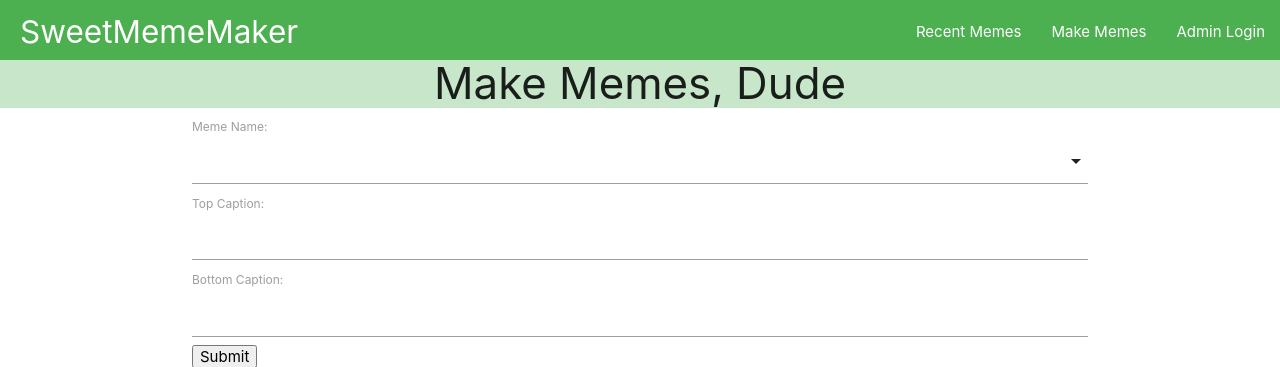
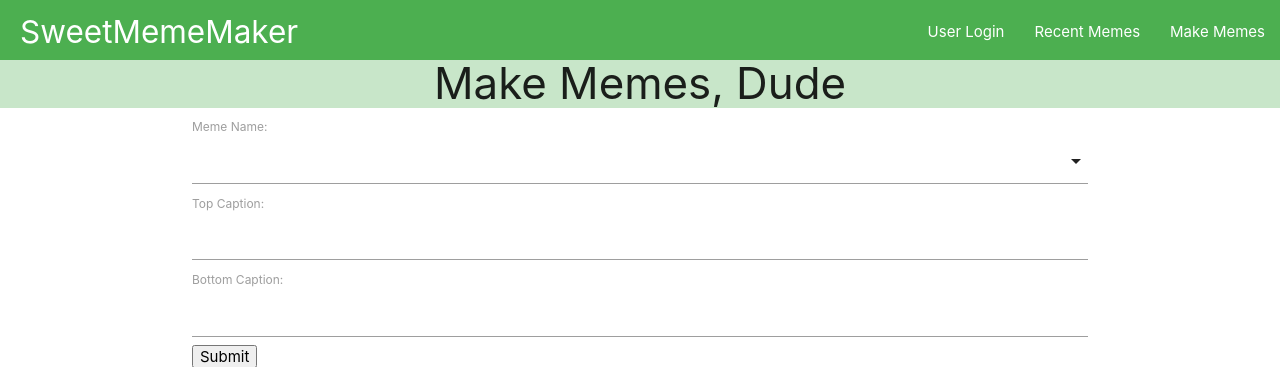
Before and after one commit to AaronPerk/DjangoProject, a Django app: page /memes/make_memes/ in a window 1280 px wide. Shown: the top 367 px of the page. Run offline with Django 3.2, Linux system fonts and the light colour scheme; parts of the project's set-up code (start-up, migrations or seed data) failed here and were passed over.

Commit message:
Implemented user auth

```diff
--- a/DjangoProject/settings.py
+++ b/DjangoProject/settings.py
@@ -131,3 +131,5 @@ USE_TZ = True
 # https://docs.djangoproject.com/en/1.11/howto/static-files/
 
 STATIC_URL = '/static/'
+LOGIN_REDIRECT_URL = '/'
+LOGOUT_REDIRECT_URL = '/'
--- a/DjangoProject/urls.py
+++ b/DjangoProject/urls.py
@@ -5,5 +5,6 @@ from django.contrib import admin
 urlpatterns = [
     url(r'^$', include('memes.urls')),
     url(r'^admin/', admin.site.urls),
+    url(r'^accounts/', include('django.contrib.auth.urls')),
     url(r'^memes/', include('memes.urls'))
 ]
--- a/memes/templates/memes/layout.html
+++ b/memes/templates/memes/layout.html
@@ -47,19 +47,39 @@
 <body>
     <nav>
         <div class="nav-wrapper green lighten-6">
-            <a class="brand-logo" >SweetMemeMaker</p></a>
+            <a class="brand-logo">SweetMemeMaker</a>
             <a href="#" data-target="mobile-demo" class="sidenav-trigger"><i class="material-icons">menu</i></a>
             <ul class="right hide-on-med-and-down">
+                {% if user.is_authenticated %}
+                    <li>
+                        <a>Hi,
+                            {% if user.first_name %}
+                                {{ user.first_name }}
+                            {% else %}
+                                {{user.username}}
+                            {% endif %}
+                        </a>
+                    </li>
+                    <li><a href="/accounts/logout">Logout</a></li>
+                {% else %}
+                    <li><a href="/accounts/login">User Login</a></li>
+                {% endif %}
+
+                {% if user.is_superuser %}
+                    <li><a href="/admin">Admin</a></li>
+                {% endif %}
+
                 <li><a href="/">Recent Memes</a></li>
                 <li><a href="/memes/make_memes">Make Memes</a></li>
-                <li><a href="/admin">Admin Login</a></li>
             </ul>
         </div>
     </nav>
-
-                <ul id="mobile-demo" class="sidenav">
-                <li><a href="/admin">Admin Login</a></li>
-            </ul>
+    <ul id="mobile-demo" class="sidenav">
+        <li><a href="/admin">Admin</a></li>
+        <li><a href="/">Recent Memes</a></li>
+        <li><a href="/memes/make_memes">Make Memes</a></li>
+        <li><a href="/login">User Login</a></li>
+    </ul>
 
     <div class="col s12">
         {% block content %}
--- a/memes/views.py
+++ b/memes/views.py
@@ -1,6 +1,7 @@
 
 from django.shortcuts import render
 from django.http import HttpResponseRedirect
+from django.contrib.auth import authenticate
 from models import Memes
 from .forms import MemeForm
 import re
@@ -12,7 +13,9 @@ def index(request):
         'meme_urls': []
     }
 
-    memes = Memes.objects.all()[:10]
+    memes = Memes.objects.all()
+    memes.reverse()
+    memes = memes[:10]
     for meme in memes:
         context['meme_urls'].append(get_api_url(meme))
 
```
Also changed, not shown: memes/templates/registration/login.html (added, +14 -0 lines), 3 other files.
